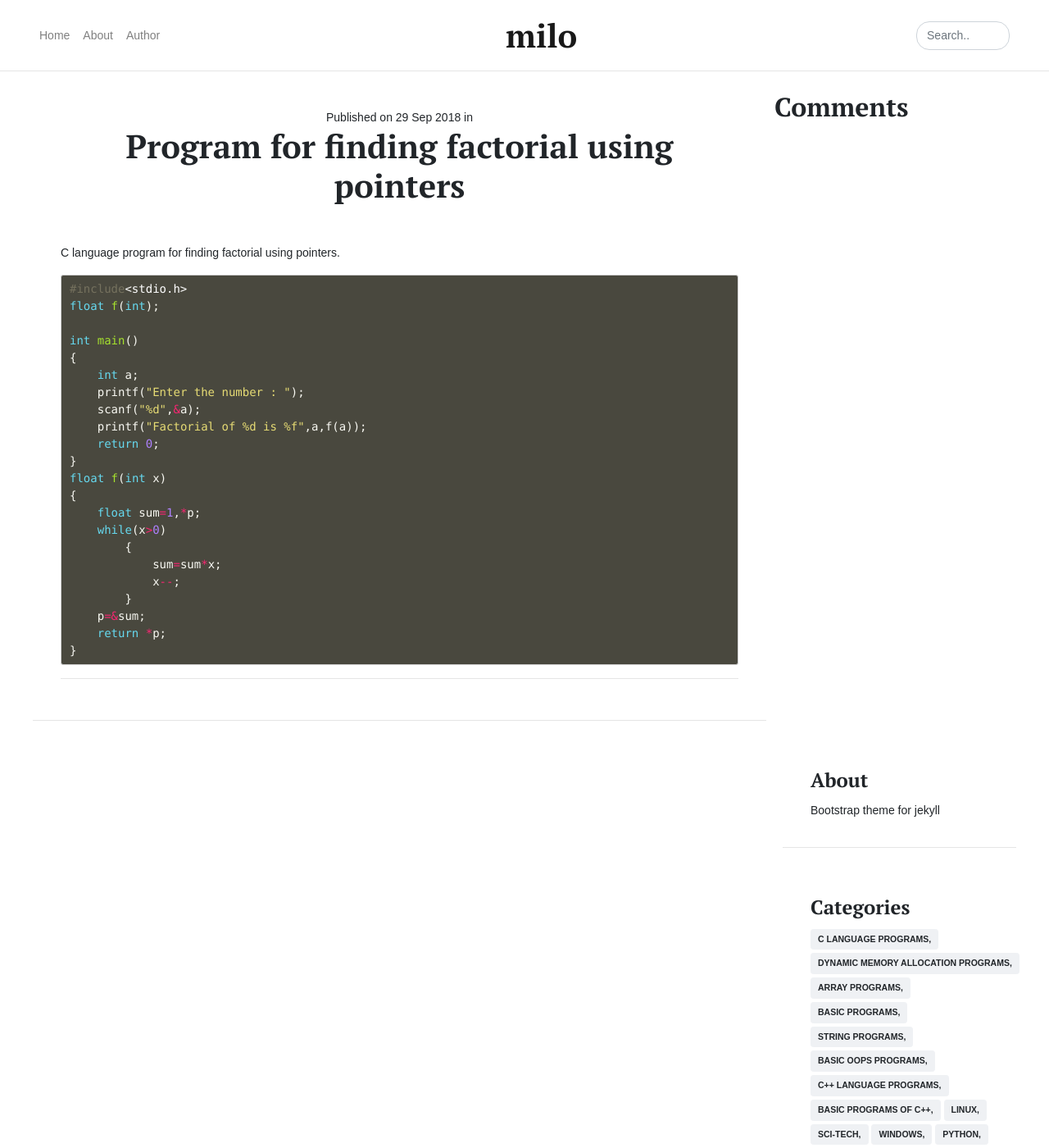
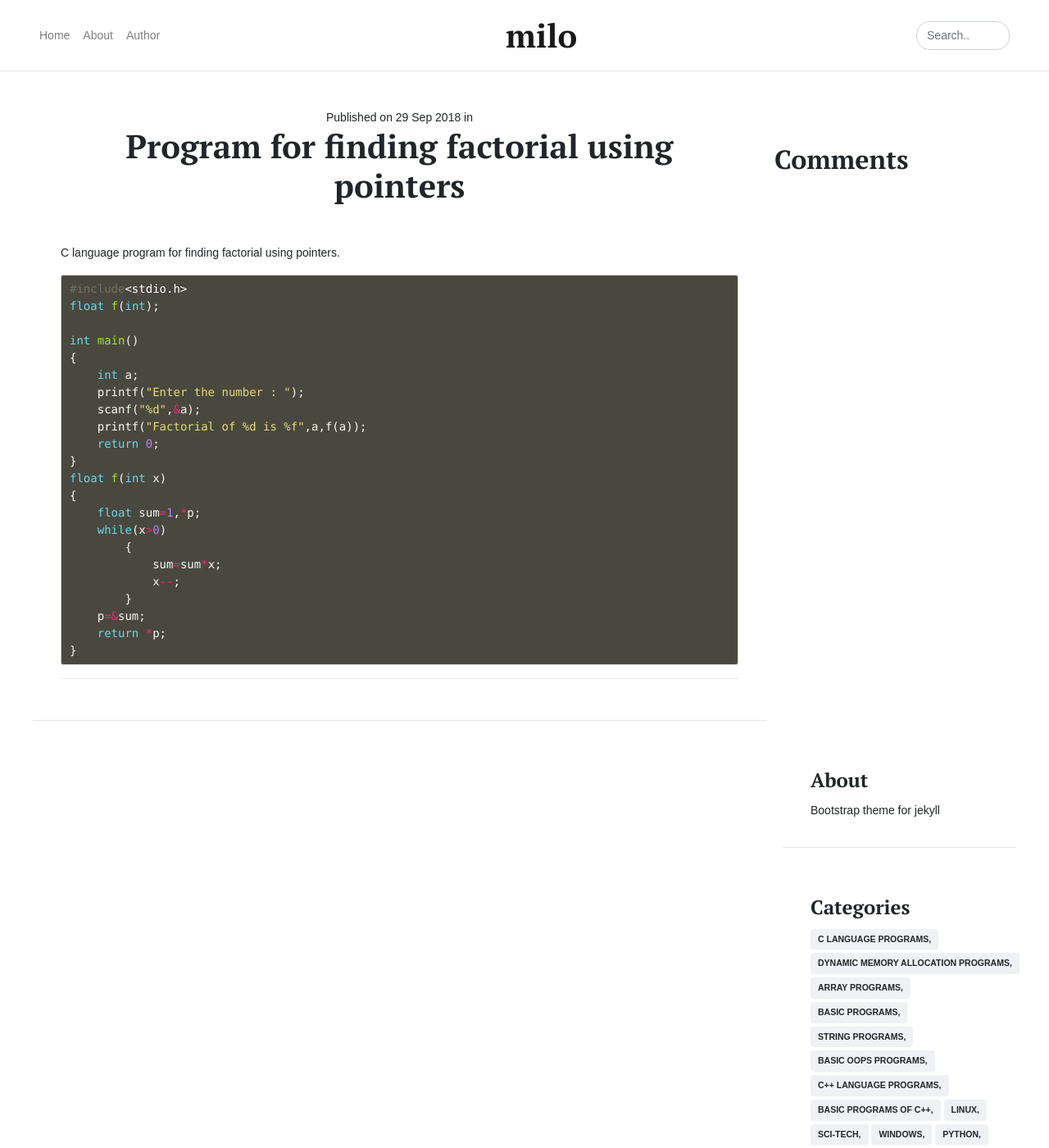
Before and after one commit to sharadcodes/jekyll-theme-milo, a Jekyll site: the page built from _posts/2018-09-29-program-for-finding-factorial-using-pointers.markdown, in a window 1280 px wide and 1400 px high. Shown: the whole window at 82% size. Built offline with Jekyll 4.4.1, drawn with Linux system fonts in a browser that asks for light colours; some web fonts are replaced; comment, search, counter and statistics services are not loaded.

Commit message:
Update disqus.html

```diff
--- a/_includes/disqus.html
+++ b/_includes/disqus.html
@@ -1,3 +1,4 @@
+<div class="pg-center">
 {% if site.disqus_short_name %}
 <div class="comments">
   <h2>Comments</h2>
@@ -17,3 +18,12 @@
   <noscript>Please enable JavaScript to view the <a href="https://disqus.com/?ref_noscript" rel="nofollow">comments powered by Disqus.</a></noscript>
 </div>
 {% endif %}
+</div>
+<style>
+.pg-center{
+background:#ffffff;
+padding-top:2rem;
+padding-bottom:2rem;
+margin-top:2rem;
+}
+</style>
```
